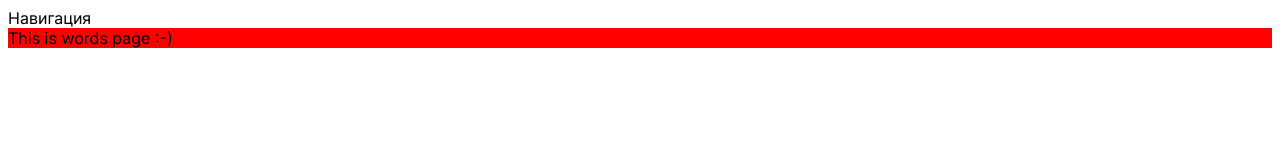
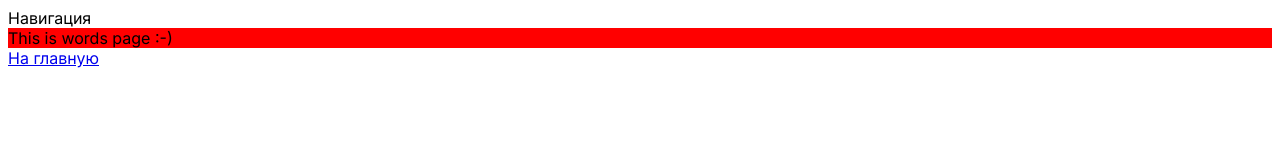
Before and after one commit to mialkin/dictionary-ui, a Next.js app: page /words in a window 1280 px wide. Shown: the top 160 px of the page. Built offline with nearby package versions, Linux system fonts and the light colour scheme.

Commit message:
Use effect

```diff
--- a/src/app/words/page.tsx
+++ b/src/app/words/page.tsx
@@ -1,11 +1,29 @@
+'use client'
+
 import styles from './page.module.css'
+import Link from "next/link";
+import React, { useEffect } from "react";
 
-export default function Home() {
+export default function Words() {
+
+    useEffect(() => {
+        const keyDownHandler = (event: { code: any; }) => console.log(`You pressed ${event.code}.`);
+        document.addEventListener("keydown", keyDownHandler);
+
+        return () => {
+            console.log('Removing event listener')
+            document.removeEventListener("keydown", keyDownHandler);
+        };
+    }, []);
+
     return (
         <main>
             <div className={styles.word}>
                 This is words page :-)
             </div>
+            <div>
+                <Link href="/">На главную</Link>
+            </div>
         </main>
     );
 }
```
